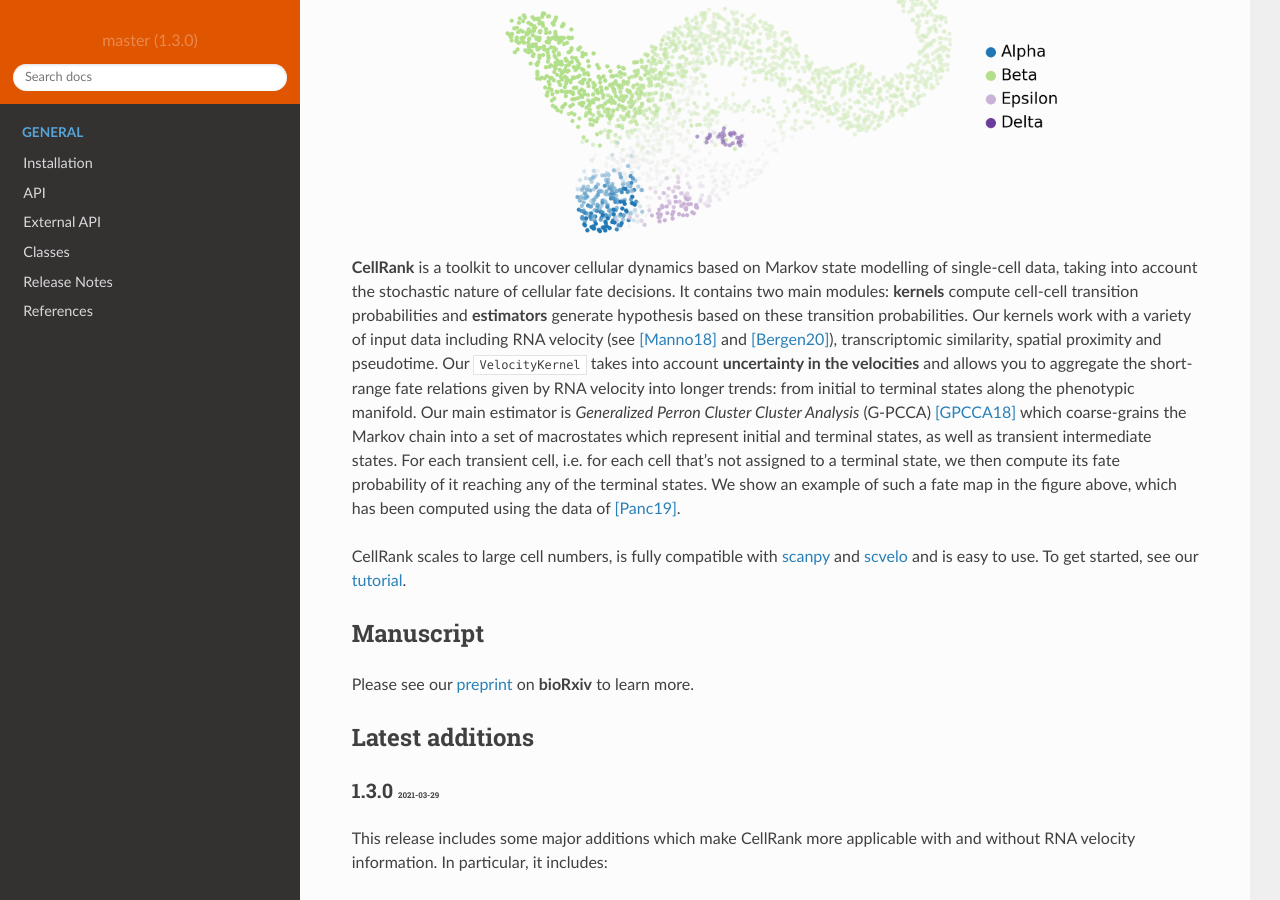
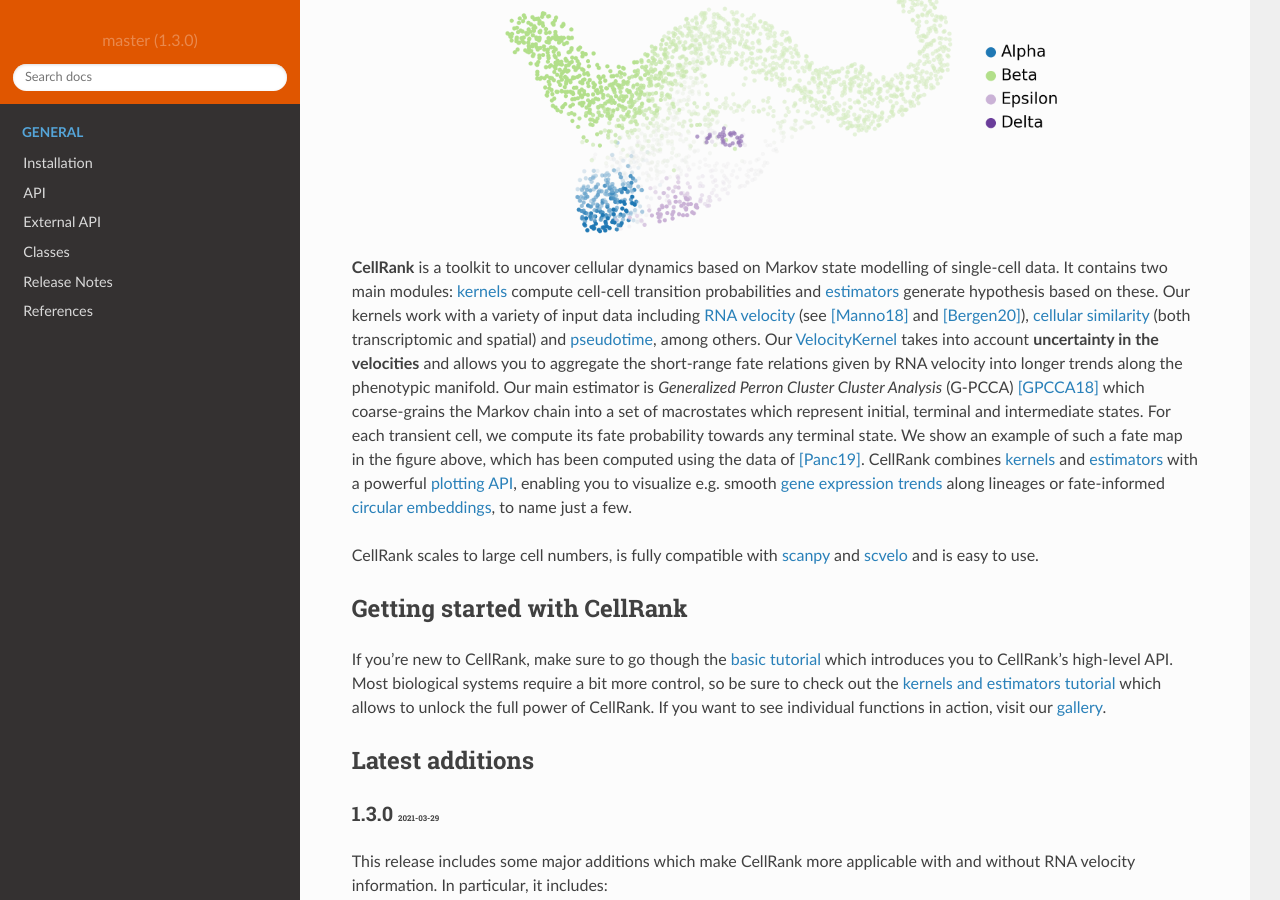
Before and after one commit to theislab/cellrank, a Sphinx documentation site: the page built from docs/source/index.rst, in a window 1280 px wide and 900 px high, scrolled down 289 px. Built offline with Sphinx 7.4.7 and the Read the Docs theme 2.0.0, drawn with Linux system fonts in a browser that asks for light colours; pages that are not in the unit, such as notebooks, are missing from menus; the version number is read from the project's files by our own code; some of the changed text lies outside the part shown.

Commit message:
Add links and contributions seciton

```diff
--- a/docs/source/index.rst
+++ b/docs/source/index.rst
@@ -1,44 +1,50 @@
 |PyPI| |Bioconda| |Downloads| |CI| |Notebooks| |Docs| |Codecov|
 
 CellRank for directed single-cell fate mapping
-========================================================
+==============================================
 
 .. image:: https://raw.githubusercontent.com/theislab/cellrank/master/resources/images/cellrank_fate_map.png
    :width: 600px
    :align: center
 
-**CellRank** is a toolkit to uncover cellular dynamics based on Markov state modelling of single-cell data,
-taking into account the stochastic nature of cellular fate decisions. It contains two main modules:
-**kernels** compute cell-cell transition probabilities and **estimators** generate hypothesis based on these
-transition probabilities. Our kernels work with a variety of input data including RNA velocity (see [Manno18]_
-and [Bergen20]_), transcriptomic similarity, spatial proximity and pseudotime. Our ``VelocityKernel`` takes into
-account **uncertainty in the velocities** and allows you to aggregate the short-range fate relations given by RNA
-velocity into longer trends: from initial to terminal states along the phenotypic manifold. Our main estimator
-is *Generalized Perron Cluster Cluster Analysis* (G-PCCA) [GPCCA18]_ which coarse-grains the Markov chain into a
-set of macrostates which represent initial and terminal states, as well as transient intermediate states. For
-each transient cell, i.e. for each cell that's not assigned to a terminal state, we then compute its fate
-probability of it reaching any of the terminal states. We show an example of such a fate map in the figure above,
-which has been computed using the data of [Panc19]_.
+**CellRank** is a toolkit to uncover cellular dynamics based on Markov state modelling of single-cell data. It contains
+two main modules: `kernels`_ compute cell-cell transition probabilities and `estimators`_ generate hypothesis based on
+these. Our kernels work with a variety of input data including `RNA velocity`_ (see [Manno18]_ and [Bergen20]_),
+`cellular similarity`_ (both transcriptomic and spatial) and `pseudotime`_, among others. Our `VelocityKernel`_
+takes into account **uncertainty in the velocities** and allows you to aggregate the short-range fate relations
+given by RNA velocity into longer trends along the phenotypic manifold. Our main estimator is
+*Generalized Perron Cluster Cluster Analysis* (G-PCCA) [GPCCA18]_ which coarse-grains the Markov chain
+into a set of macrostates which represent initial, terminal and intermediate states. For each transient cell,
+we compute its fate probability towards any terminal state. We show an example of such a fate map in the figure above,
+which has been computed using the data of [Panc19]_. CellRank combines `kernels`_ and `estimators`_ with a powerful
+`plotting API`_, enabling you to visualize e.g. smooth `gene expression trends`_ along lineages or fate-informed
+`circular embeddings`_, to name just a few.
 
-CellRank scales to large cell numbers, is fully compatible with `scanpy`_ and `scvelo <https://scvelo.readthedocs.io/>`_
-and is easy to use. To get started, see our `tutorial`_.
+CellRank scales to large cell numbers, is fully compatible with `scanpy`_ and `scvelo`_ and is easy to use.
 
-Manuscript
-^^^^^^^^^^
-Please see our `preprint`_ on **bioRxiv** to learn more.
+Getting started with CellRank
+^^^^^^^^^^^^^^^^^^^^^^^^^^^^^
+If you're new to CellRank, make sure to go though the `basic tutorial`_ which introduces you to CellRank's high-level
+API. Most biological systems require a bit more control, so be sure to check out the `kernels and estimators tutorial`_
+which allows to unlock the full power of CellRank. If you want to see individual functions in action, visit our
+`gallery`_.
 
 Latest additions
 ^^^^^^^^^^^^^^^^
 
 .. include:: latest_additions.rst
 
+Manuscript
+^^^^^^^^^^
+Please see our `preprint`_ on **bioRxiv** to learn more.
+
 CellRank's key applications
 ^^^^^^^^^^^^^^^^^^^^^^^^^^^
-- compute initial & terminal as well as intermediate macrostates of your biological system
-- infer fate probabilities towards the terminal states for each individual cell
-- visualize gene expression trends along specific lineages while accounting for the continuous nature of
+- compute initial & terminal as well as intermediate `macrostates`_ of your biological system
+- infer `fate probabilities`_ towards the terminal states for each individual cell
+- visualize `gene expression trends`_ along specific lineages while accounting for the continuous nature of
   fate determination
-- identify potential driver genes for each identified cellular trajectory
+- identify potential `driver genes`_ for each identified cellular trajectory
 
 Why is it called "CellRank"?
 ^^^^^^^^^^^^^^^^^^^^^^^^^^^^
@@ -49,9 +55,17 @@
 
 Support
 ^^^^^^^
-We welcome your feedback! Feel free to open an `issue <https://github.com/theislab/cellrank/issues/new/choose>`_
-or send us an `email <mailto:info@cellrank.org>`_ if you encounter a bug, need our help or just want to make a
+We welcome your feedback! Feel free to open an `issue <https://github.com/theislab/cellrank/issues/new/choose>`_, send us
+an `email <mailto:info@cellrank.org>`_ or `tweet`_ if you encounter a bug, need our help or just want to make a
 comment/suggestion.
+
+Contributing
+^^^^^^^^^^^^
+We actively encourage any contribution! To get started, please check out both the `contribution guide`_ as well as the
+`external API`_. CellRank's modular structure makes it easy to contribute, be it a new method to compute cell-cell
+transition probabilities (`kernels`_), a new way to analyze a transition matrix (`estimators`_) or an addition to the
+`plotting API`_. If you're thinking of contributing a new kernel, we have a `kernel tutorial`_ that guides you trough
+the process.
 
 CellRank was developed in collaboration between the `Theislab`_ and the `Peerlab`_.
 
@@ -112,10 +126,29 @@
     :target: https://codecov.io/gh/theislab/cellrank
     :alt: Coverage
 
+.. _kernels: https://cellrank.readthedocs.io/en/stable/classes.html#kernels
+.. _estimators: https://cellrank.readthedocs.io/en/stable/classes.html#estimators
+.. _RNA velocity: https://cellrank.readthedocs.io/en/stable/classes.html#velocity-kernel
+.. _cellular similarity: https://cellrank.readthedocs.io/en/stable/classes.html#connectivity-kernel
+.. _pseudotime: https://cellrank.readthedocs.io/en/stable/classes.html#pseudotime-kernel
+.. _VelocityKernel: https://cellrank.readthedocs.io/en/stable/classes.html#velocity-kernel
+.. _gene expression trends: https://cellrank.readthedocs.io/en/stable/api/cellrank.pl.gene_trends.html#cellrank.pl.gene_trends
+.. _circular embeddings: https://cellrank.readthedocs.io/en/stable/api/cellrank.pl.circular_projection.html
 .. _preprint: https://www.biorxiv.org/content/10.1101/2020.10.19.345983v1
 .. _PageRank: https://en.wikipedia.org/wiki/PageRank#cite_note-1
-.. _tutorial: https://cellrank.readthedocs.io/en/stable/cellrank_basics.html
+.. _basic tutorial: https://cellrank.readthedocs.io/en/stable/cellrank_basics.html
+.. _kernels and estimators tutorial: https://cellrank.readthedocs.io/en/stable/kernels_and_estimators.html
 .. _scanpy: https://scanpy.readthedocs.io/en/stable/
+.. _scvelo: https://scvelo.readthedocs.io/
 .. _Theislab: https://www.helmholtz-muenchen.de/icb/research/groups/theis-lab/overview/index.html
 .. _Peerlab: https://www.mskcc.org/research/ski/labs/dana-pe-er
 .. _pyGPCCA: https://pygpcca.readthedocs.io/en/latest/
+.. _gallery: https://cellrank.readthedocs.io/en/stable/auto_examples/index.html
+.. _contribution guide: https://github.com/theislab/cellrank/blob/master/CONTRIBUTING.rst
+.. _plotting API: https://cellrank.readthedocs.io/en/stable/api.html#module-cellrank.pl
+.. _external API: https://cellrank.readthedocs.io/en/stable/external_api.html
+.. _kernel tutorial: https://cellrank.readthedocs.io/en/stable/creating_new_kernel.html
+.. _`tweet`: https://twitter.com/MariusLange8
+.. _macrostates: https://cellrank.readthedocs.io/en/stable/auto_examples/estimators/compute_macrostates.html
+.. _fate probabilities: https://cellrank.readthedocs.io/en/stable/auto_examples/estimators/compute_abs_probs.html
+.. _driver genes: https://cellrank.readthedocs.io/en/stable/auto_examples/estimators/compute_lineage_drivers.html
```
